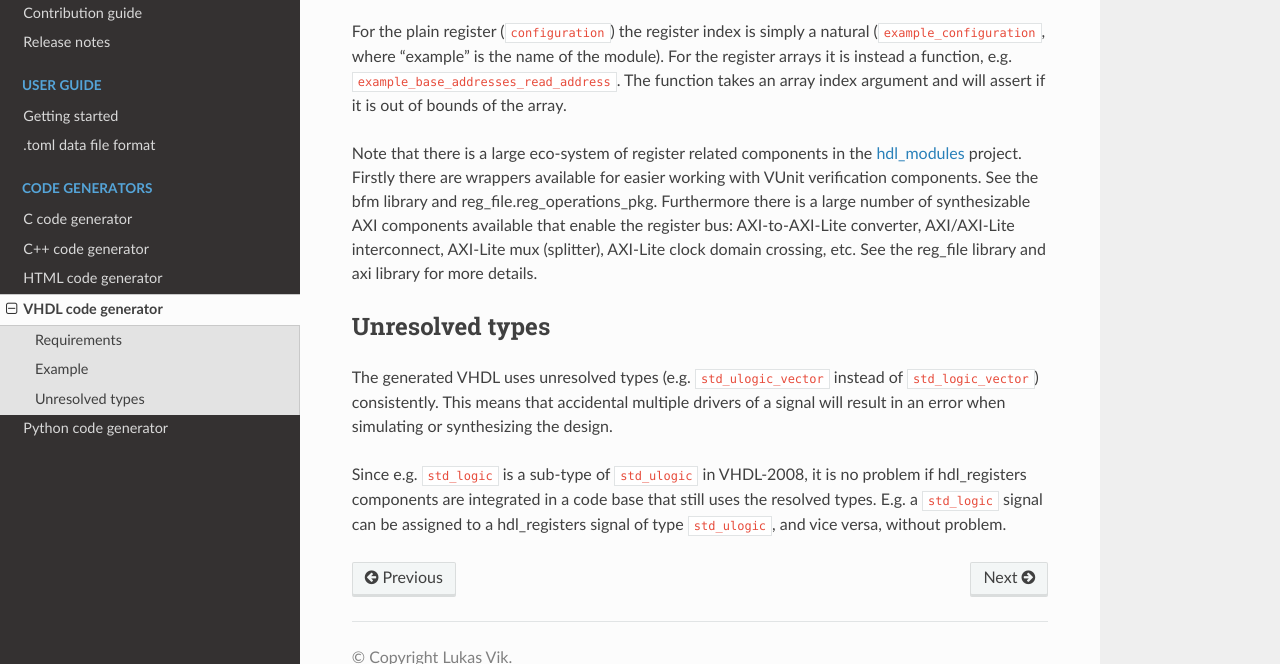
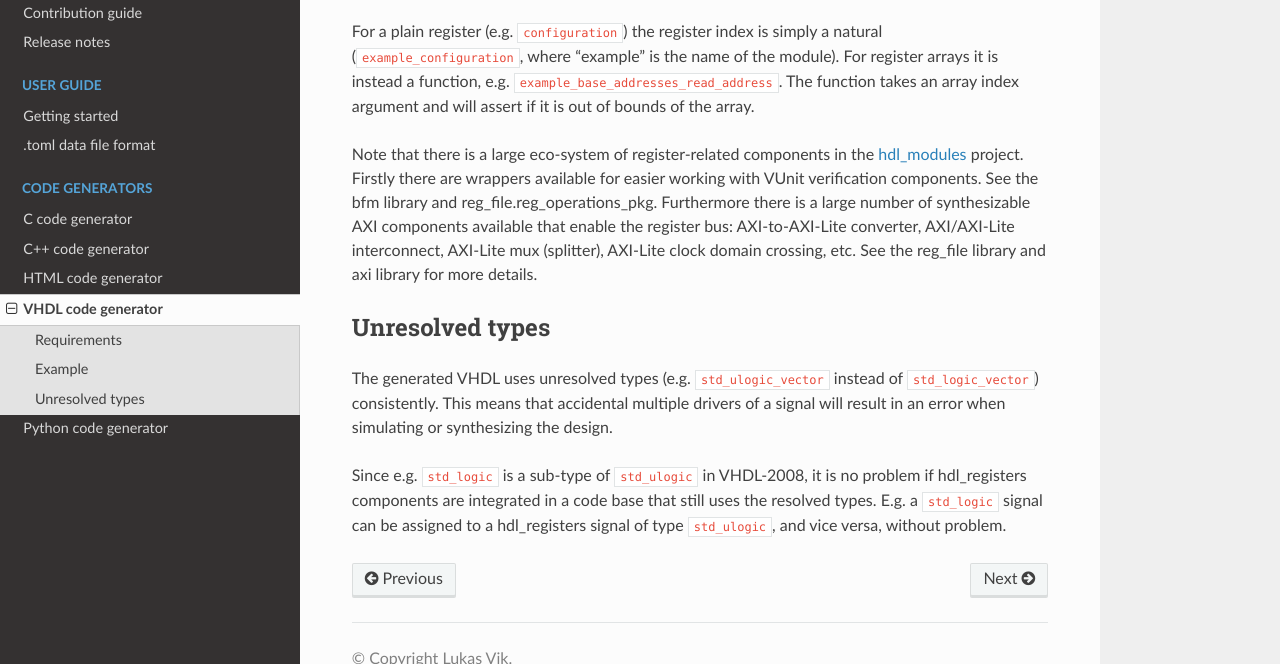
Before and after one commit to hdl-registers/hdl-registers, a Sphinx documentation site: the page built from doc/sphinx/vhdl_generator.rst, in a window 1280 px wide and 900 px high, scrolled down 525 px, cut to the strip 236-900 px from the top of the window. Built offline with Sphinx 7.4.7 and the Read the Docs theme 2.0.0, drawn with Linux system fonts in a browser that asks for light colours.

Commit message:
Improve documentation

```diff
--- a/doc/sphinx/getting_started.rst
+++ b/doc/sphinx/getting_started.rst
@@ -25,6 +25,8 @@ in the repo root.
 You can also access it in your scripts by adding the repo path to the ``PYTHONPATH`` environment
 variable, or by modifying ``sys.path`` in your script.
 
+
+.. _usage:
 
 Usage
 -----
--- a/doc/sphinx/vhdl_generator.rst
+++ b/doc/sphinx/vhdl_generator.rst
@@ -31,12 +31,12 @@ Below is the resulting code from the :doc:`TOML format example <toml_format>`.
    :language: vhdl
    :linenos:
 
-For the plain register (``configuration``) the register index is simply a natural
+For a plain register (e.g. ``configuration``) the register index is simply a natural
 (``example_configuration``, where "example" is the name of the module).
-For the register arrays it is instead a function, e.g. ``example_base_addresses_read_address``.
+For register arrays it is instead a function, e.g. ``example_base_addresses_read_address``.
 The function takes an array index argument and will assert if it is out of bounds of the array.
 
-Note that there is a large eco-system of register related components in
+Note that there is a large eco-system of register-related components in
 the `hdl_modules <https://hdl-modules.com>`__ project.
 Firstly there are wrappers available for easier working with VUnit verification components.
 See the :ref:`bfm library <module_bfm>` and :ref:`reg_file.reg_operations_pkg`.
```
Also changed, not shown: readme.rst (+6 -7 lines), 1 other file.
